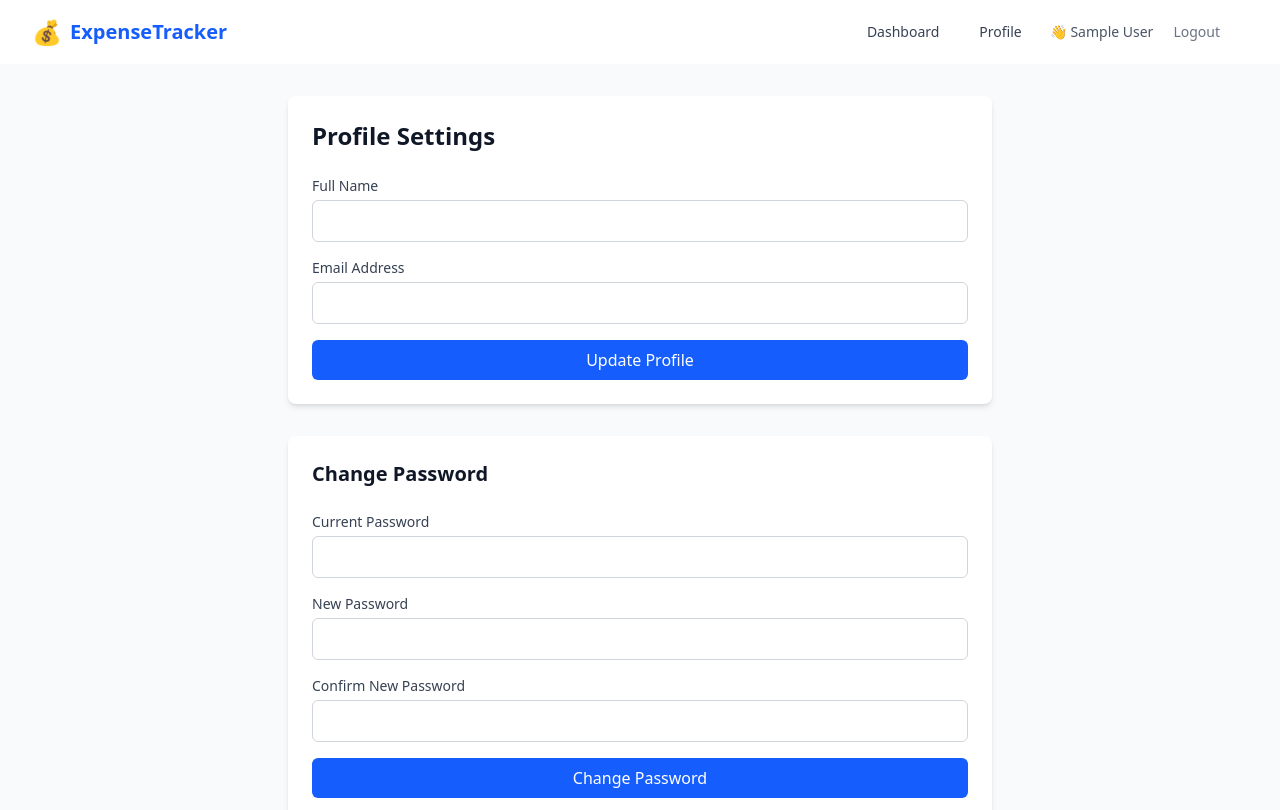
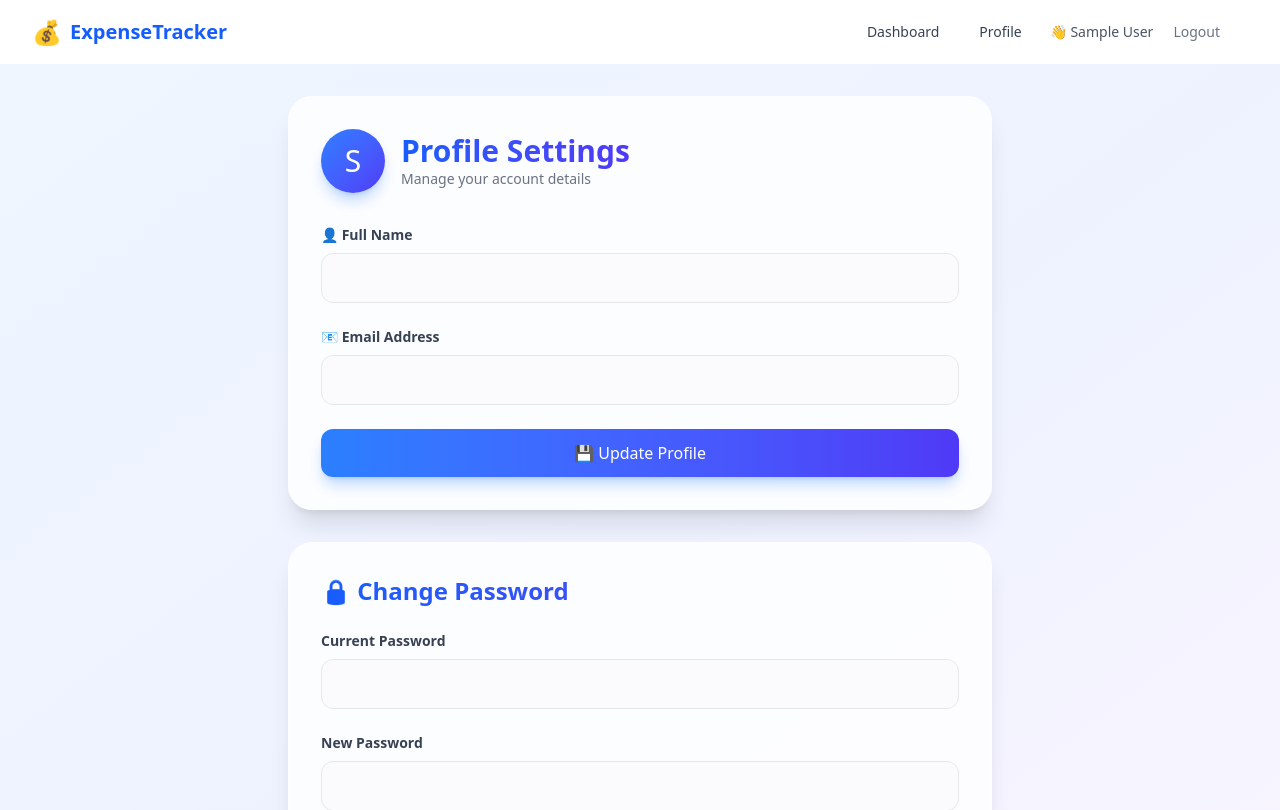
Before and after one commit to Sakibur59/ExpenseTracker, a Next.js app in the folder expense-tracker/: page /profile in a window 1280 px wide. Shown: the top 810 px of the page. Built offline with nearby package versions, Linux system fonts and the light colour scheme; no server answers; sample sign-in values are in the browser's storage.

Commit message:
update profile page

```diff
--- a/expense-tracker/src/app/profile/page.js
+++ b/expense-tracker/src/app/profile/page.js
@@ -1,10 +1,9 @@
 'use client';
 
+import { useState } from 'react';
+import { ProtectedRoute } from '@/Components/ProtectedRoute';
 import { useAuth } from '@/context/AuthContext';
-import { useState } from 'react';
-import { authService } from '../services/api';
-import { ProtectedRoute } from '@/Components/ProtectedRoute';
-
+import { authService } from '@/services/api';
 
 export default function Profile() {
   const { user, updateUser } = useAuth();
@@ -28,7 +27,7 @@ export default function Profile() {
     try {
       const response = await authService.updateProfile(formData);
       updateUser(response.data.data);
-      setMessage({ type: 'success', text: 'Profile updated successfully!' });
+      setMessage({ type: 'success', text: '✅ Profile updated successfully!' });
     } catch (error) {
       setMessage({ type: 'error', text: error.response?.data?.error || 'Failed to update profile' });
     } finally {
@@ -53,7 +52,7 @@ export default function Profile() {
         currentPassword: passwordData.currentPassword,
         newPassword: passwordData.newPassword,
       });
-      setMessage({ type: 'success', text: 'Password changed successfully!' });
+      setMessage({ type: 'success', text: '✅ Password changed successfully!' });
       setPasswordData({
         currentPassword: '',
         newPassword: '',
@@ -68,102 +67,117 @@ export default function Profile() {
 
   return (
     <ProtectedRoute>
-      <div className="min-h-screen bg-gray-50 py-8">
+      <div className="min-h-screen bg-gradient-to-br from-blue-50 via-indigo-50 to-purple-50 py-8">
         <div className="max-w-3xl mx-auto px-4 sm:px-6 lg:px-8">
-          <div className="bg-white rounded-lg shadow-md p-6 mb-8">
-            <h1 className="text-2xl font-bold text-gray-900 mb-6">Profile Settings</h1>
+          <div className="bg-white/80 backdrop-blur-lg rounded-3xl shadow-xl p-8 mb-8 border border-white/30">
+            <div className="flex items-center gap-4 mb-8">
+              <div className="w-16 h-16 rounded-full bg-gradient-to-br from-blue-500 to-indigo-600 flex items-center justify-center text-3xl text-white shadow-lg shadow-blue-500/30">
+                {user?.name?.charAt(0) || '👤'}
+              </div>
+              <div>
+                <h1 className="text-3xl font-bold bg-gradient-to-r from-blue-600 to-indigo-600 bg-clip-text text-transparent">
+                  Profile Settings
+                </h1>
+                <p className="text-gray-500 text-sm">Manage your account details</p>
+              </div>
+            </div>
 
             {message.text && (
-              <div className={`mb-4 p-4 rounded-lg ${
-                message.type === 'success' ? 'bg-green-50 text-green-700 border border-green-200' : 'bg-red-50 text-red-700 border border-red-200'
+              <div className={`mb-6 p-4 rounded-xl flex items-center gap-3 ${
+                message.type === 'success'
+                  ? 'bg-green-50 border-l-4 border-green-500 text-green-700'
+                  : 'bg-red-50 border-l-4 border-red-500 text-red-700'
               }`}>
+                <span className="text-xl">{message.type === 'success' ? '✅' : '⚠️'}</span>
                 {message.text}
               </div>
             )}
 
             {/* Profile Update Form */}
-            <form onSubmit={handleProfileUpdate} className="space-y-4">
+            <form onSubmit={handleProfileUpdate} className="space-y-6">
               <div>
-                <label className="block text-sm font-medium text-gray-700 mb-1">
-                  Full Name
+                <label className="block text-sm font-semibold text-gray-700 mb-2">
+                  👤 Full Name
                 </label>
                 <input
                   type="text"
                   value={formData.name}
                   onChange={(e) => setFormData({ ...formData, name: e.target.value })}
-                  className="w-full px-3 py-2 border border-gray-300 rounded-md focus:outline-none focus:ring-2 focus:ring-blue-500"
+                  className="w-full px-4 py-3 border border-gray-200 rounded-xl focus:outline-none focus:ring-2 focus:ring-blue-500 focus:border-transparent bg-gray-50/50 transition-all"
                   required
                 />
               </div>
               <div>
-                <label className="block text-sm font-medium text-gray-700 mb-1">
-                  Email Address
+                <label className="block text-sm font-semibold text-gray-700 mb-2">
+                  📧 Email Address
                 </label>
                 <input
                   type="email"
                   value={formData.email}
                   onChange={(e) => setFormData({ ...formData, email: e.target.value })}
-                  className="w-full px-3 py-2 border border-gray-300 rounded-md focus:outline-none focus:ring-2 focus:ring-blue-500"
+                  className="w-full px-4 py-3 border border-gray-200 rounded-xl focus:outline-none focus:ring-2 focus:ring-blue-500 focus:border-transparent bg-gray-50/50 transition-all"
                   required
                 />
               </div>
               <button
                 type="submit"
                 disabled={loading}
-                className="w-full bg-blue-600 text-white py-2 px-4 rounded-md hover:bg-blue-700 focus:outline-none focus:ring-2 focus:ring-blue-500 disabled:opacity-50 transition-colors"
+                className="w-full bg-gradient-to-r from-blue-500 to-indigo-600 text-white py-3 px-6 rounded-xl hover:from-blue-600 hover:to-indigo-700 focus:outline-none focus:ring-2 focus:ring-blue-500 disabled:opacity-50 transition-all duration-300 shadow-lg shadow-blue-500/30"
               >
-                {loading ? 'Updating...' : 'Update Profile'}
+                {loading ? '🔄 Updating...' : '💾 Update Profile'}
               </button>
             </form>
           </div>
 
           {/* Password Change Form */}
-          <div className="bg-white rounded-lg shadow-md p-6">
-            <h2 className="text-xl font-bold text-gray-900 mb-6">Change Password</h2>
-            <form onSubmit={handlePasswordChange} className="space-y-4">
+          <div className="bg-white/80 backdrop-blur-lg rounded-3xl shadow-xl p-8 border border-white/30">
+            <h2 className="text-2xl font-bold bg-gradient-to-r from-blue-600 to-indigo-600 bg-clip-text text-transparent mb-6">
+              🔒 Change Password
+            </h2>
+            <form onSubmit={handlePasswordChange} className="space-y-6">
               <div>
-                <label className="block text-sm font-medium text-gray-700 mb-1">
+                <label className="block text-sm font-semibold text-gray-700 mb-2">
                   Current Password
                 </label>
                 <input
                   type="password"
                   value={passwordData.currentPassword}
                   onChange={(e) => setPasswordData({ ...passwordData, currentPassword: e.target.value })}
-                  className="w-full px-3 py-2 border border-gray-300 rounded-md focus:outline-none focus:ring-2 focus:ring-blue-500"
+                  className="w-full px-4 py-3 border border-gray-200 rounded-xl focus:outline-none focus:ring-2 focus:ring-blue-500 focus:border-transparent bg-gray-50/50 transition-all"
                   required
                 />
               </div>
               <div>
-                <label className="block text-sm font-medium text-gray-700 mb-1">
+                <label className="block text-sm font-semibold text-gray-700 mb-2">
                   New Password
                 </label>
                 <input
                   type="password"
                   value={passwordData.newPassword}
                   onChange={(e) => setPasswordData({ ...passwordData, newPassword: e.target.value })}
-                  className="w-full px-3 py-2 border border-gray-300 rounded-md focus:outline-none focus:ring-2 focus:ring-blue-500"
+                  className="w-full px-4 py-3 border border-gray-200 rounded-xl focus:outline-none focus:ring-2 focus:ring-blue-500 focus:border-transparent bg-gray-50/50 transition-all"
                   required
                   minLength={6}
                 />
               </div>
               <div>
-                <label className="block text-sm font-medium text-gray-700 mb-1">
+                <label className="block text-sm font-semibold text-gray-700 mb-2">
                   Confirm New Password
                 </label>
                 <input
                   type="password"
                   value={passwordData.confirmPassword}
                   onChange={(e) => setPasswordData({ ...passwordData, confirmPassword: e.target.value })}
-                  className="w-full px-3 py-2 border border-gray-300 rounded-md focus:outline-none focus:ring-2 focus:ring-blue-500"
+                  className="w-full px-4 py-3 border border-gray-200 rounded-xl focus:outline-none focus:ring-2 focus:ring-blue-500 focus:border-transparent bg-gray-50/50 transition-all"
                   required
                 />
               </div>
               <button
                 type="submit"
                 disabled={passwordLoading}
-                className="w-full bg-blue-600 text-white py-2 px-4 rounded-md hover:bg-blue-700 focus:outline-none focus:ring-2 focus:ring-blue-500 disabled:opacity-50 transition-colors"
+                className="w-full bg-gradient-to-r from-purple-500 to-pink-500 text-white py-3 px-6 rounded-xl hover:from-purple-600 hover:to-pink-600 focus:outline-none focus:ring-2 focus:ring-purple-500 disabled:opacity-50 transition-all duration-300 shadow-lg shadow-purple-500/30"
               >
-                {passwordLoading ? 'Changing...' : 'Change Password'}
+                {passwordLoading ? '🔄 Changing...' : '🔑 Change Password'}
               </button>
             </form>
           </div>
```
